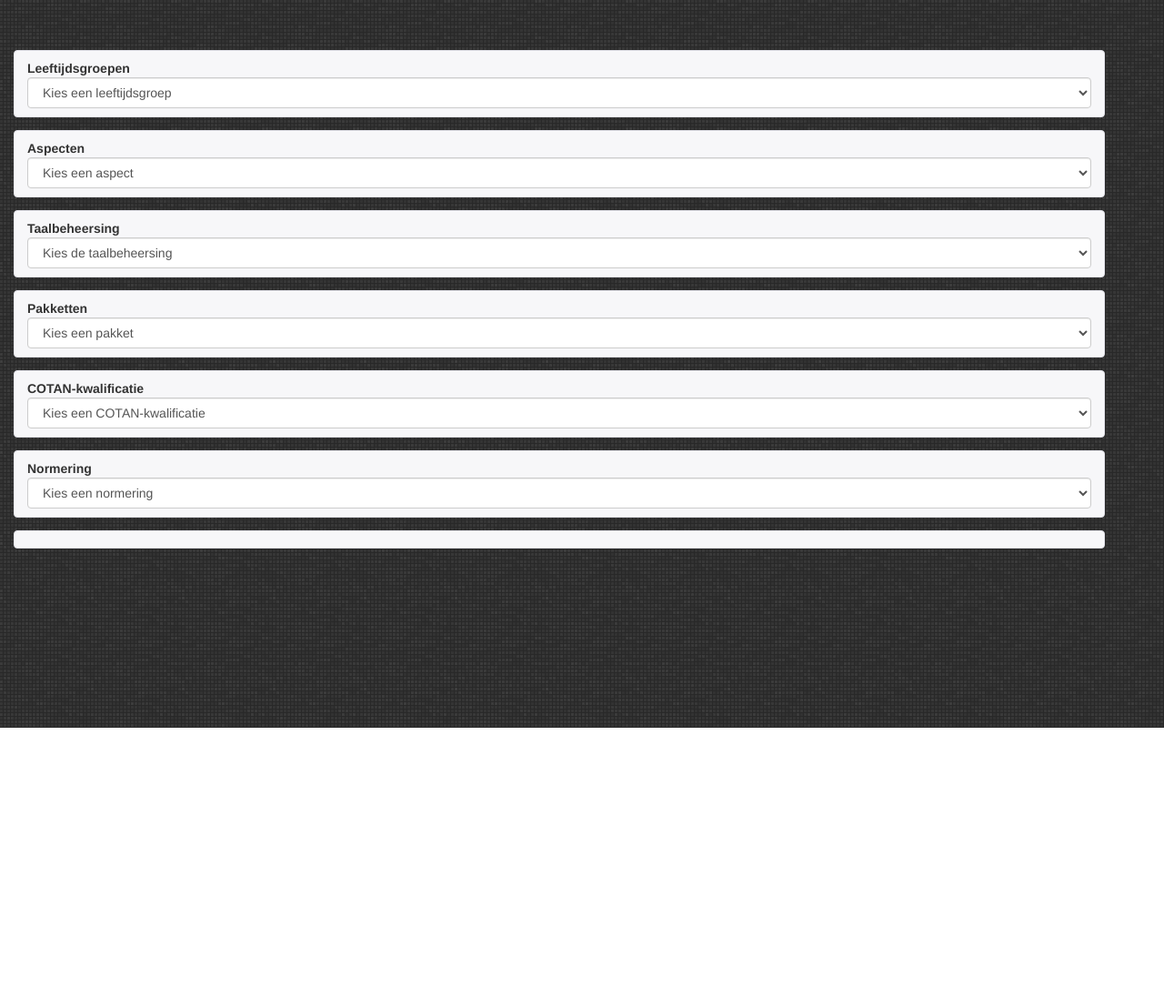
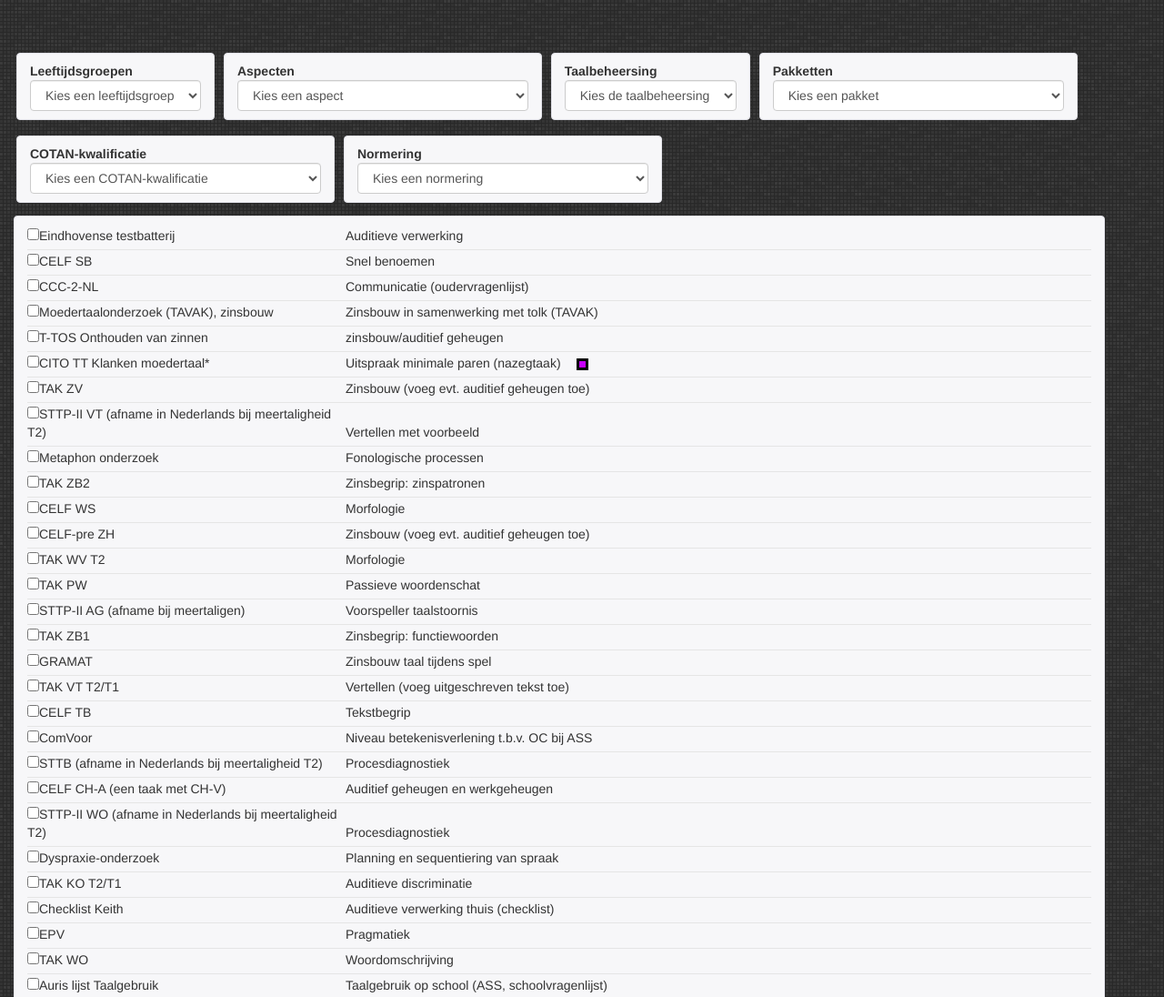
Before and after one commit to henkburgstra/multiselect, a plain HTML site: page index.html in a window 1280 px wide. Shown: the top 1096 px of the page at 91% size. Before the commit the page ends 800 px from the top, so only its background shows below. Drawn offline with Linux system fonts and the light colour scheme.

Commit message:
Instrumentenlijst vertaald van Angular naar native javascript.

```diff
--- a/app.js
+++ b/app.js
@@ -1,5 +1,5 @@
 var multiselects = {};
-var instrumenten = [];
+var instrumenten = null;
 
 var filter = function(instrument) {
     // filter op leeftijden
@@ -160,14 +160,82 @@ var filter = function(instrument) {
 	return true;
 };
 
-var renderList = function() {
-    var instrumenten = data.instrumenten.filter(filter);
-	for (var i = 0; i < instrumenten.length; i++) {
-	    console.log(instrumenten[i].naam)
-	}
+var InstrumentenLijst = function(id) {
+    this.id = id;
+
+    this.clear = function() {
+		var container = document.getElementById(this.id);
+		if (container == null) {
+			return;
+		}
+		while (container.hasChildNodes()) {
+			container.removeChild(container.lastChild);
+		}
+    };
+
+    this.circle = function(color, hint) {
+        var c = document.createElement('div');
+        c.style.backgroundColor = color;
+        c.setAttribute('popover', hint);
+        c.setAttribute('popover-trigger', 'mouseenter');
+        c.setAttribute('popover-placement', 'right');
+        return c;
+    }
+
+    this.render = function(data) {
+        this.clear();
+        var instrumenten = data.filter(filter);
+        var container = document.getElementById(this.id);
+
+        for (var i = 0; i < instrumenten.length; i++) {
+            var instrument = instrumenten[i];
+            var rij = document.createElement('div');
+            rij.className = 'instrumentrij';
+            /*
+                naam
+            */
+            var naam = document.createElement('div');
+            naam.className = 'naam';
+            rij.appendChild(naam);
+            var label = document.createElement('label');
+            naam.appendChild(label);
+            var checkbox = document.createElement('input');
+            checkbox.setAttribute('type', 'checkbox');
+            label.appendChild(checkbox);
+            if (instrument.cotan) {
+                label.appendChild(this.circle('green', 'COTAN-kwalificatie'));
+            }
+            if (instrument.lo) {
+                label.appendChild(this.circle('#c800ff', 'Logopedisch onderzoek'));
+            }
+            if (instrument.minimaal_pakket) {
+                label.appendChild(this.circle('#ff0000', 'Minimaal pakket'));
+            }
+            if (instrument.minimaal_pakket_t) {
+                label.appendChild(this.circle('00CCFF', 'Minimaal pakket meertaligen'));
+            }
+            if (instrument.aanvullend_pakket) {
+                label.appendChild(this.circle('eec535', 'Aanvullend pakket'));
+            }
+            if (instrument.aanvullend_pakket_t) {
+                label.appendChild(this.circle('CCFFFF', 'Aanvullend pakket meertaligen'));
+            }
+            label.appendChild(document.createTextNode(instrument.naam));
+            /*
+                meetpretentie
+            */
+            var meetpretentie = document.createElement('div');
+            meetpretentie.className = 'meetpretentie';
+            meetpretentie.appendChild(document.createTextNode(instrument.meetpretentie));
+            rij.appendChild(meetpretentie);
+
+            container.appendChild(rij);
+        }
+    };
 };
+
 var onSelectionChanged = function(sender) {
-	renderList();
+	instrumenten.render(data.instrumenten);
 }
 
 document.addEventListener('DOMContentLoaded', function() {
@@ -233,4 +301,7 @@ document.addEventListener('DOMContentLoaded', function() {
       }
     }
 
+    instrumenten = new InstrumentenLijst('instrumenten');
+    instrumenten.render(data.instrumenten);
+
 });
--- a/css/theme.css
+++ b/css/theme.css
@@ -206,7 +206,7 @@ body {
 .testwijzer {
 	max-width: 1200px;
 }
-check-selector {
+multi-select {
 	display: inline-block;
 	vertical-align: top;
 	margin: 3px 3px;
--- a/index.html
+++ b/index.html
@@ -27,18 +27,18 @@
 	                <div class="row">
 	                    <div class="col-lg-12">
 							<div class="testwijzer">
-								<div id="leeftijdsgroepen" class="highlight">
-								</div>
-								<div id="aspecten" class="highlight">
-								</div>
-								<div id="taalbeheersing" class="highlight">
-								</div>
-								<div id="pakketten" class="highlight">
-								</div>
-								<div id="cotan_kwalificatie" class="highlight">
-								</div>
-								<div id="normering" class="highlight">
-								</div>
+								<multi-select id="leeftijdsgroepen" class="highlight">
+								</multi-select>
+								<multi-select id="aspecten" class="highlight">
+								</multi-select>
+								<multi-select id="taalbeheersing" class="highlight">
+								</multi-select>
+								<multi-select id="pakketten" class="highlight">
+								</multi-select>
+								<multi-select id="cotan_kwalificatie" class="highlight">
+								</multi-select>
+								<multi-select id="normering" class="highlight">
+								</multi-select>
 								<div id="instrumenten" class="highlight instrumenten">
 								</div>
 							</div> <!-- testwijzer -->
```
